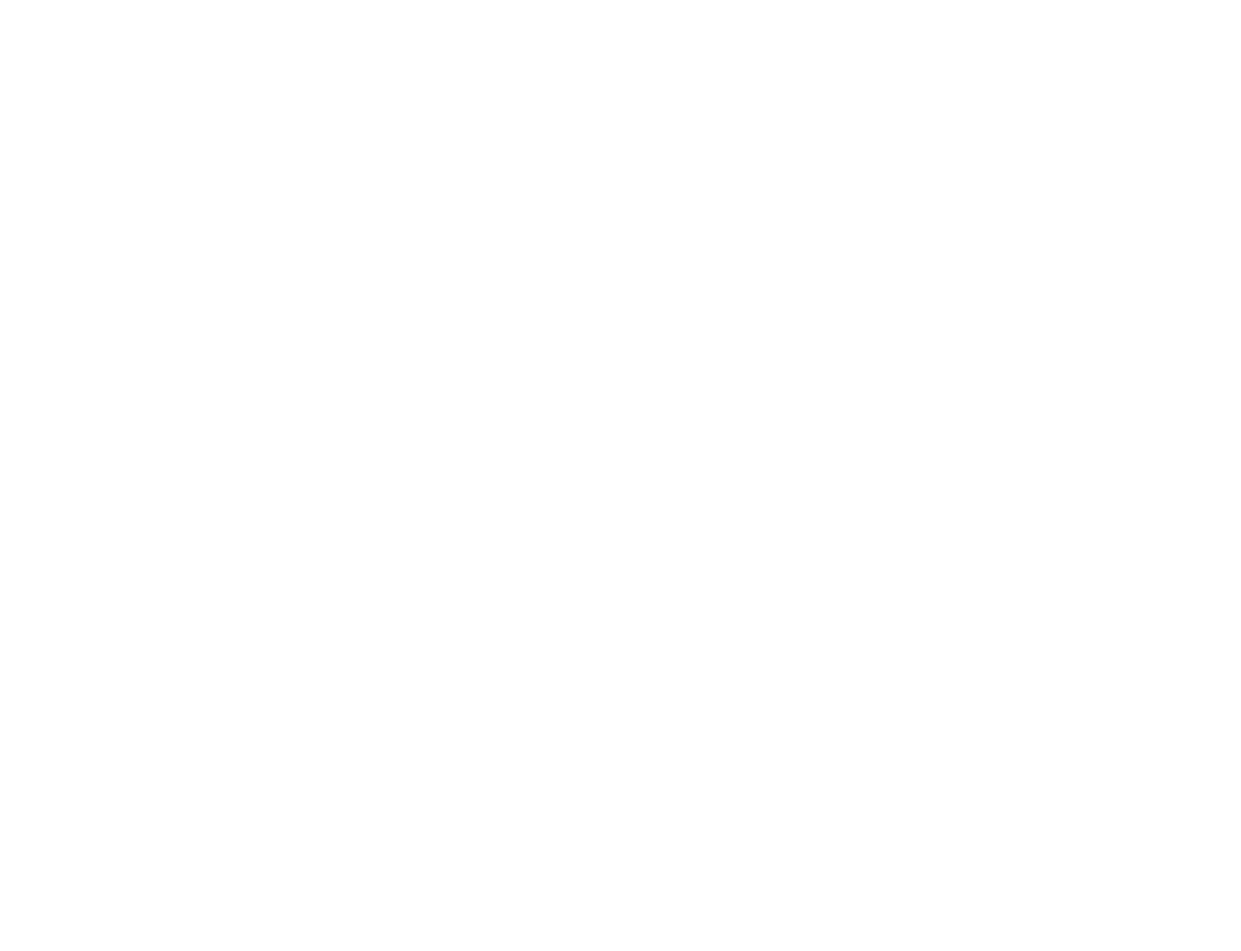
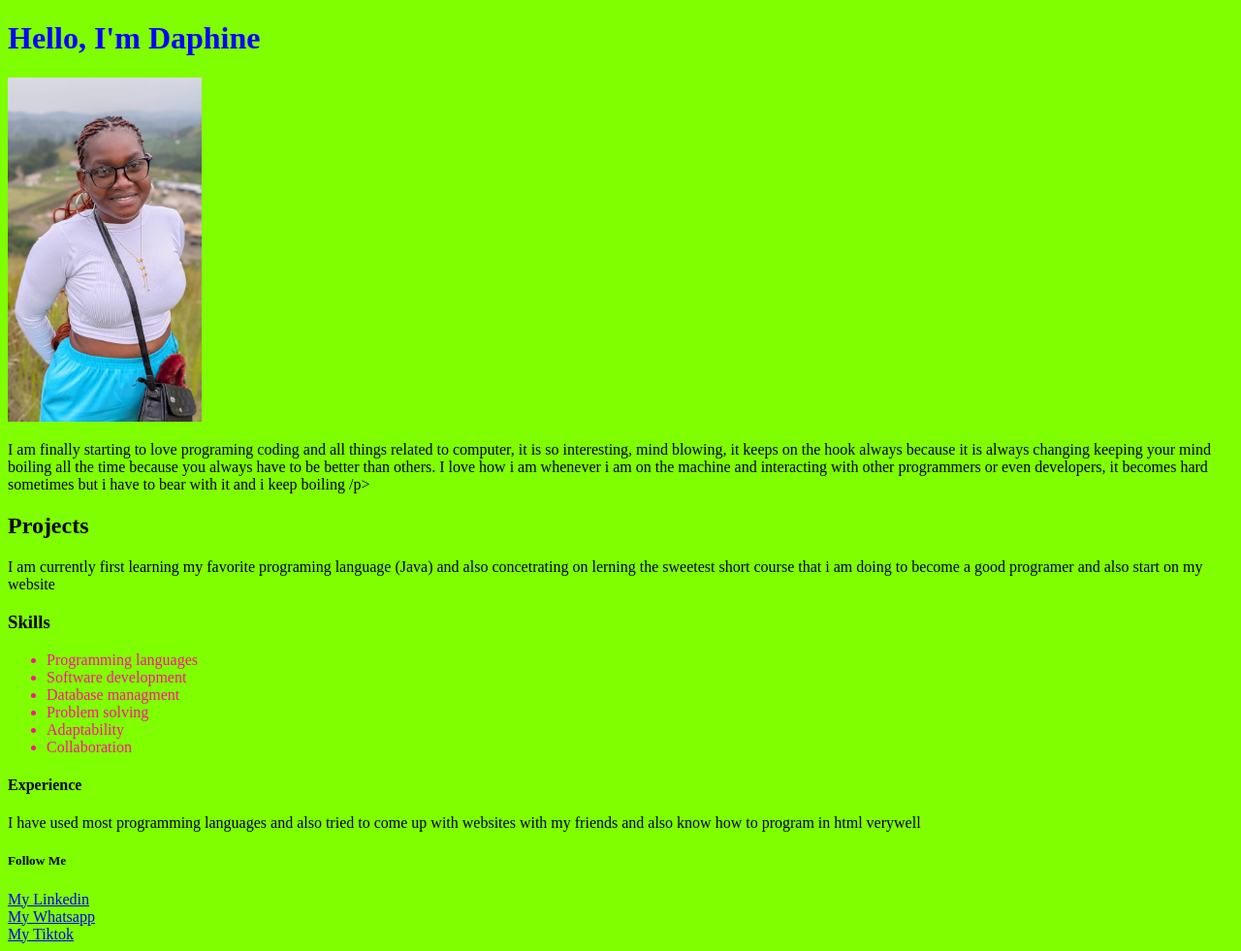
Before and after one commit to lovergal256/NASSALI-DAPHINE, a plain HTML site: page Portfolio.html in a window 1280 px wide. Shown: the whole page at 97% size. Before the commit the page ends 800 px from the top, so only its background shows below. Drawn offline with Linux system fonts and the light colour scheme.

Commit message:
I have done my portifolio exercise

```diff
--- a/Portfolio.html
+++ b/Portfolio.html
@@ -1,11 +1,33 @@
 <!DOCTYPE html>
 <html lang="en">
 <head>
+    <link rel="stylesheet" href="stile.css">
     <meta charset="UTF-8">
     <meta name="viewport" content="width=device-width, initial-scale=1.0">
-    <title>My Portfolio</title>
+    <title>My Portifolio</title>
 </head>
 <body>
+    <h1>Hello, I'm Daphine</h1>
+    <img src="images/myself.jpeg"<br><br>
+    <p>I am finally starting to love programing coding and all things related to computer, it is so interesting, mind blowing, it keeps on the hook always because it is always changing keeping your mind boiling all the time because you always have to be better than others.
+        I love how i am whenever i am on the machine and interacting with other programmers or even developers, it becomes hard sometimes but i have to bear with it and i keep boiling /p>
+<h2>Projects</h2>
+        <p>I am currently first learning my favorite programing language (Java) and also concetrating on lerning the sweetest short course that i am doing to become a good programer and also start on my website</p>
 
+<h3>Skills</h3>
+        <ul class="skill">
+            <li>Programming languages</li>
+            <li>Software development</li>
+            <li>Database managment</li>
+            <li>Problem solving</li>
+            <li>Adaptability</li>
+            <li>Collaboration</li>
+        </ul>
+<h4>Experience</h4>
+       <p>I have used most programming languages and also tried to come up with websites with my friends and also know how to program in html verywell</p>
+<h5>Follow Me</h5>
+             <a href="https://www.linkedin.com/feed/">My Linkedin</a><br>
+             <a href="https://web.whatsapp.com/">My Whatsapp</a><br>
+             <a href="https://www.tiktok.com/en/">My Tiktok</a>
 </body>
 </html>
--- /dev/null
+++ b/stile.css
@@ -0,0 +1,13 @@
+*{
+    background-color: chartreuse;
+}
+
+h1{
+    color: blue;
+}
+img{
+    width:200px;
+}
+.skill{
+       color: deeppink;
+}
```
Also changed, not shown: images/myself.jpeg (added).
